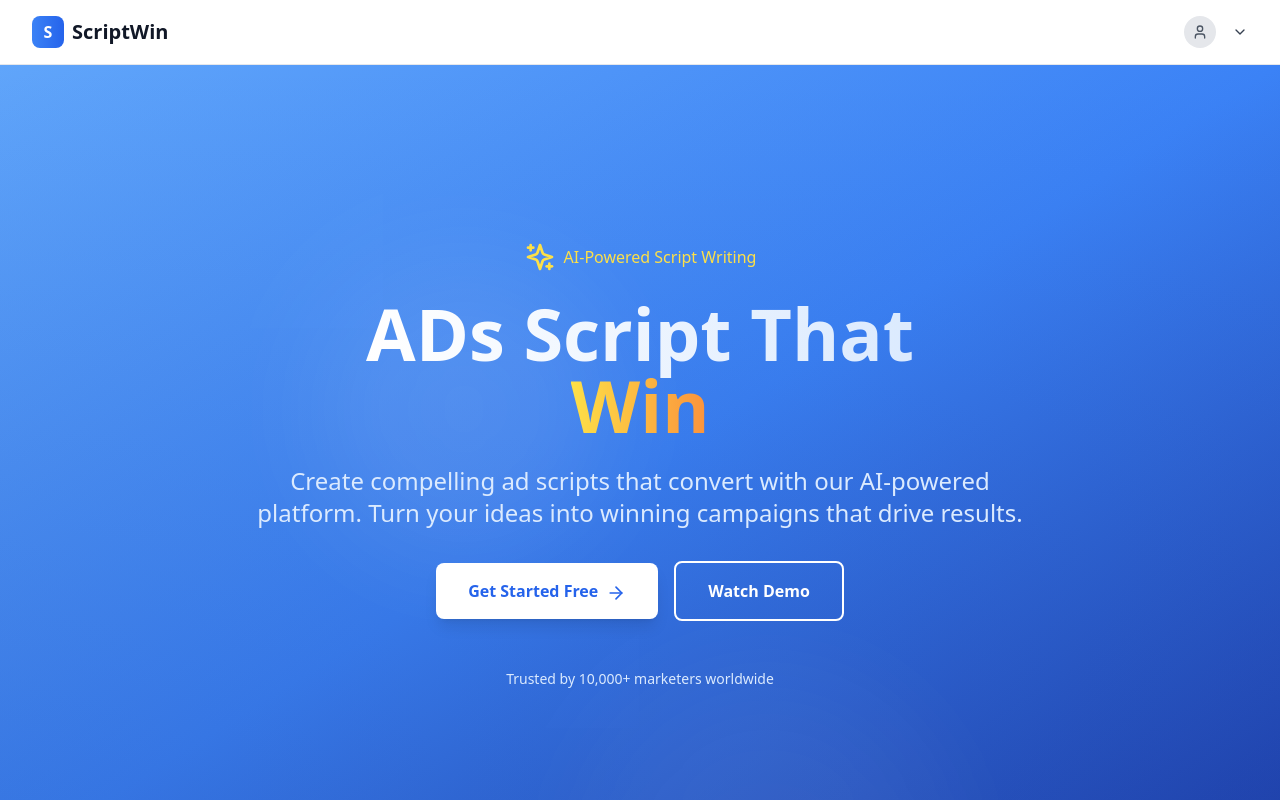
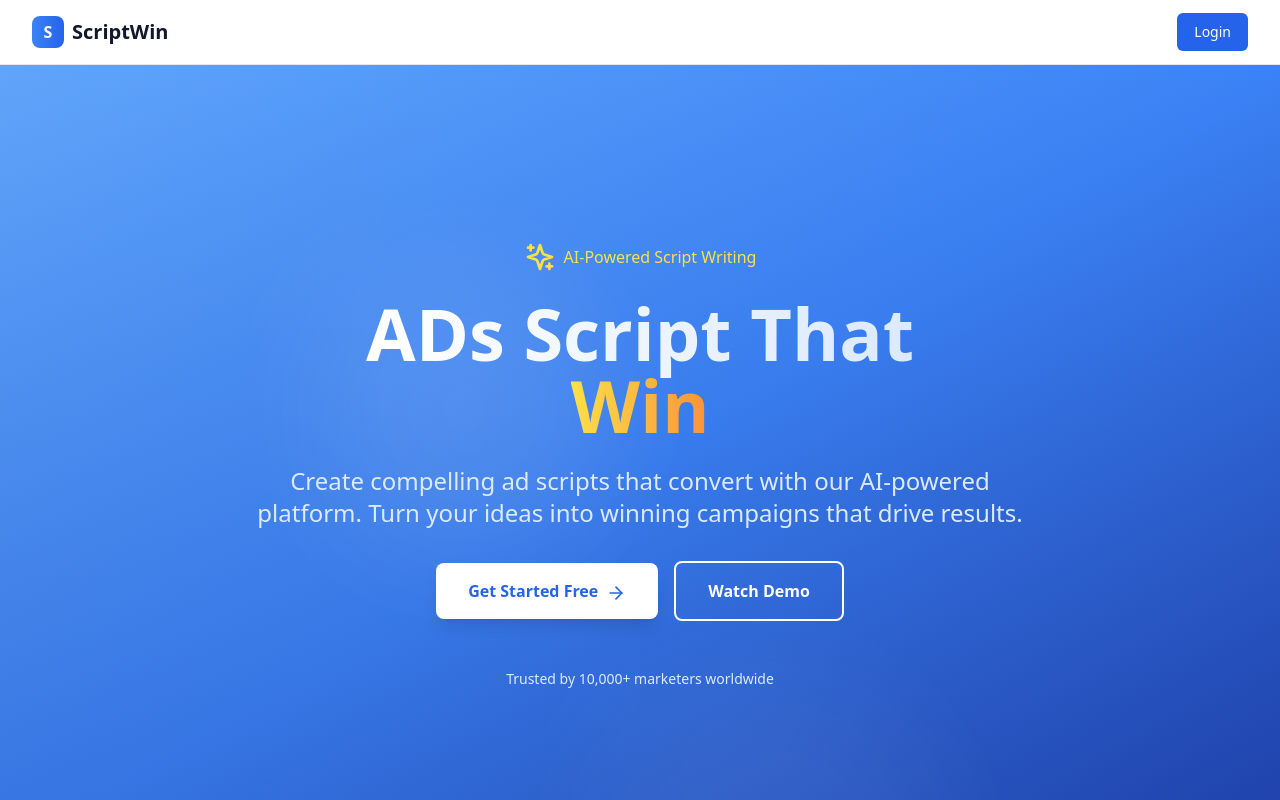
Before and after one commit to samarthmishra46/script_writer_frontend, a React (Vite) app: page / in a window 1280 px wide. Shown: the top 800 px of the page. Built offline with nearby package versions, Linux system fonts and the light colour scheme.

Commit message:
logout button correction

```diff
--- a/src/components/Header.tsx
+++ b/src/components/Header.tsx
@@ -1,10 +1,19 @@
 import React, { useState, useEffect } from 'react';
-import { useNavigate } from 'react-router-dom';
+import { useNavigate, Link } from 'react-router-dom';
 import { User, LogOut, Crown, ChevronDown } from 'lucide-react';
+
+interface UserSubscription {
+  plan: string;
+}
+
+interface UserData {
+  name: string;
+  subscription?: UserSubscription;
+}
 
 const Header = () => {
   const navigate = useNavigate();
-  const [user, setUser] = useState<any>(null);
+  const [user, setUser] = useState<UserData | null>(null);
   const [isMenuOpen, setIsMenuOpen] = useState(false);
 
   useEffect(() => {
@@ -17,6 +26,7 @@
   const handleLogout = () => {
     localStorage.removeItem('token');
     localStorage.removeItem('user');
+    setUser(null);
     navigate('/login');
   };
 
@@ -31,6 +41,8 @@
             <span className="text-xl font-bold text-gray-900">ScriptWin</span>
           </div>
 
+          {user ? (
+            // Show profile menu when user is logged in
             <div className="relative">
               <button
                 onClick={() => setIsMenuOpen(!isMenuOpen)}
@@ -39,7 +51,7 @@
                 <div className="w-8 h-8 bg-gray-200 rounded-full flex items-center justify-center">
                   <User className="w-4 h-4 text-gray-600" />
                 </div>
-              <span className="text-sm font-medium">{user?.name}</span>
+                <span className="text-sm font-medium">{user.name}</span>
                 <ChevronDown className="w-4 h-4" />
               </button>
 
@@ -78,6 +90,15 @@
                 </div>
               )}
             </div>
+          ) : (
+            // Show login button when no user is logged in
+            <Link
+              to="/login"
+              className="inline-flex items-center px-4 py-2 border border-transparent text-sm font-medium rounded-md text-white bg-blue-600 hover:bg-blue-700 focus:outline-none focus:ring-2 focus:ring-offset-2 focus:ring-blue-500"
+            >
+              Login
+            </Link>
+          )}
         </div>
       </div>
     </header>
```
Lines whose indentation alone changed are shown as unchanged.
